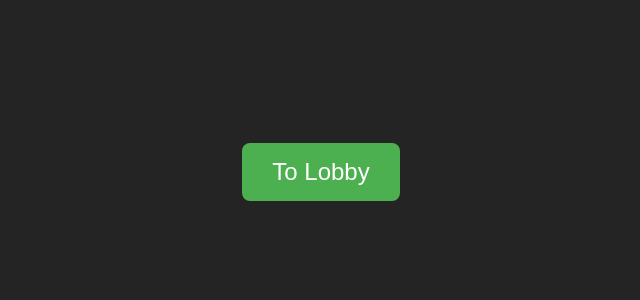
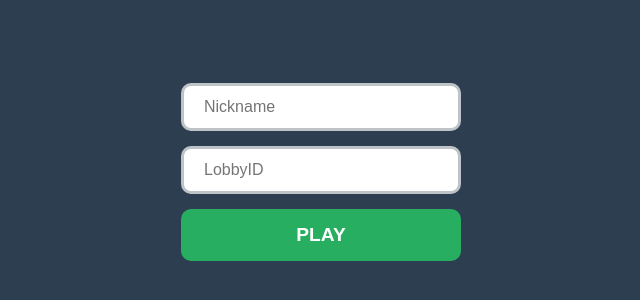
Before and after one commit to Loneox01/GarticTone, a React app in the folder Frontend/: page / in a window 1280 px wide. Shown: the part 228-528 px from the top of the page, without its empty margins (319-959 px from the left). Built offline with nearby package versions, Linux system fonts and the light colour scheme; the HTML template or start-up script is replaced by a standard one.

Commit message:
socket and lobbying updated. internal dict serves temporary user database

```diff
--- a/Frontend/src/App.tsx
+++ b/Frontend/src/App.tsx
@@ -7,34 +7,67 @@ import Game from './screens/GameScreen';
 function App() {
 
     const [view, setView] = useState<'home' | 'lobby'>('home');
+    const [nickname, setNickname] = useState('');
+    const [roomCode, setRoomCode] = useState('');
+    const [players, setPlayers] = useState<string[]>([]);
+    const [error, setError] = useState<string | null>(null);
 
+    // frontend PASSIVE LISTENER
     useEffect(() => {
-        socket.on("user_joined", (data) => {
-            console.log("New player in the lobby:", data.user);
+        socket.on("lobby_joined", (data) => {
+            setRoomCode(data.lobby);
+            setPlayers(data.players);
+            setView('lobby'); // move rooms
+        });
+
+        socket.on("join_error", (data) => {
+            setError(data.message);
         });
 
         return () => {
-            socket.off("user_joined");
+            socket.off("lobby_joined");
+            socket.off("join_error");
         };
     }, []);
 
+    // frontend TRIGGER MESSENGER
+
     // SYNC: JOIN LOBBY
-    const goToLobby = () => {
-        socket.connect(); // opens the connection
-        socket.emit("join_lobby", { lobby: "MainRoom" });
-        setView('lobby');
+    const goToLobby = (nickname: string, lobbyId: string) => {
+        // global NN for frontend
+        setNickname(nickname);
+
+        // connect
+        if (!socket.connected) socket.connect();
+
+        // message to backend
+        socket.emit("join_lobby", {
+            user: nickname,
+            lobby: lobbyId
+        });
     };
 
     // SYNC: RETURN HOME
     const goToHome = () => {
-        socket.emit("leave_lobby", { lobby: "MainRoom" });
+        socket.emit("leave_lobby", {
+            lobby: roomCode,
+            user: nickname
+        });
         setView('home');
+        // Reset local room data
+        setRoomCode('');
+        setPlayers([]);
     };
+
+    // SYNC: ACTIVE LOBBY
+    socket.on("user_left", (data) => {
+        setPlayers(data.players);
+    });
 
     return (
         <div className="app-main">
             {view === 'home' ? (
-                <Home onStart={goToLobby} />
+                <Home onJoin={goToLobby} externalError={error} />
             ) : (
                 <Game onBack={goToHome} />
             )}
--- a/Frontend/src/screens/HomeScreen.tsx
+++ b/Frontend/src/screens/HomeScreen.tsx
@@ -1,14 +1,72 @@
 import '../styles/HomeScreen.css';
+import { useState, useEffect } from 'react'
 
 interface HomeProps {
-    onStart: () => void;
+    onJoin: (nickname: string, lobbyId: string) => void;
+    externalError: string | null;
 }
 
-const Home = ({ onStart }: HomeProps) => {
+const Home = ({ onJoin, externalError }: HomeProps) => {
+    const [nickname, setNickname] = useState('');
+    const [lobbyId, setLobbyId] = useState('');
+    const [placeholderNN, setPlaceholderNN] = useState('Nickname');
+    const [placeholderLID, setPlaceholderLID] = useState('LobbyID');
+    const [isShaking, setIsShaking] = useState(false);
+
+    const nnError = externalError === "NICKNAME_TAKEN" || (nickname === '');
+    const lidError = externalError === "LOBBY_NOT_FOUND";
+
+    useEffect(() => {
+        if (externalError) {
+
+            setIsShaking(true);
+            setTimeout(() => setIsShaking(false), 400);
+
+            if (externalError == "NICKNAME_TAKEN") {
+                // clear the nickname if it was taken
+                setNickname('');
+                setPlaceholderNN("Nickname taken, try another one."); // placeholder
+            }
+            else if (externalError === "LOBBY_NOT_FOUND") {
+                // input lobbyId not found
+                setLobbyId('');
+                setPlaceholderLID("Lobby not found."); // placeholder
+            }
+        }
+    }, [externalError]);
+
+    const handleJoin = () => {
+        if (nickname.trim() === '') {
+            setNickname('');
+            setPlaceholderNN('Please input a Nickname.');
+
+            setIsShaking(true);
+            setTimeout(() => setIsShaking(false), 400)
+            return;
+        }
+        onJoin(nickname, lobbyId);
+    };
+
     return (
         <div className="home-container">
-            <button onClick={onStart} className="btn-start">
-                To Lobby
+            <input
+                // NICKNAME INPUT BAR
+                className={`game-input ${isShaking && nnError ? 'error-shake' : ''}`} placeholder={placeholderNN}
+                value={nickname}
+                onChange={(e) => setNickname(e.target.value)}
+            />
+            <input
+                // LOBBYID INPUT BAR
+                className={`game-input ${isShaking && lidError ? 'error-shake' : ''}`} placeholder={placeholderLID}
+                value={lobbyId}
+                onChange={(e) => setLobbyId(e.target.value)}
+            />
+            <button
+                // START BUTTON
+                className="btn-start"
+                onClick={handleJoin}
+            >
+                PLAY
             </button>
         </div>
     );
--- a/Frontend/src/styles/HomeScreen.css
+++ b/Frontend/src/styles/HomeScreen.css
@@ -4,21 +4,85 @@
     align-items: center;
     justify-content: center;
     height: 100vh;
-    padding: 20px;
+    gap: 15px;
+    /* gap between inputs and button */
+    background-color: #2c3e50;
 }
 
+.game-input {
+    width: 280px;
+    padding: 12px 20px;
+    font-size: 1rem;
+    border: 3px solid #bdc3c7;
+    border-radius: 10px;
+    outline: none;
+    transition: all 0.2s ease;
+    background-color: white;
+}
+
+.game-input:focus {
+    border-color: #3498db;
+    box-shadow: 0 0 8px rgba(52, 152, 219, 0.5);
+}
+
+/* BUTTON DISABLE OPTION AVAILABLE IN FUTURE FOR NO NICKNAME */
 .btn-start {
-    padding: 15px 30px;
-    font-size: 1.5rem;
+    width: 280px;
+    padding: 15px;
+    font-size: 1.2rem;
+    font-weight: bold;
+    color: white;
+    background-color: #27ae60;
+    /* success green */
+    border: none;
+    border-radius: 10px;
     cursor: pointer;
-    background-color: #4CAF50;
-    color: white;
-    border: none;
-    border-radius: 8px;
+    text-transform: uppercase;
     transition: transform 0.1s, background-color 0.2s;
 }
 
-.btn-start:hover {
-    background-color: #45a049;
-    transform: scale(1.05);
+.btn-start:hover:not(:disabled) {
+    background-color: #239151;
+    transform: scale(1.02);
 }
+
+.btn-start:active:not(:disabled) {
+    transform: scale(0.98);
+}
+
+.btn-start:disabled {
+    background-color: #95a5a6;
+    cursor: not-allowed;
+    opacity: 0.7;
+}
+
+/* SHAKE ANIMATION (stolen from SPAGE) */
+@keyframes shake {
+
+    0%,
+    100% {
+        transform: translateX(0);
+    }
+
+    25% {
+        transform: translateX(-5px);
+    }
+
+    50% {
+        transform: translateX(5px);
+    }
+
+    75% {
+        transform: translateX(-5px);
+    }
+}
+
+.error-shake {
+    animation: shake 0.4s ease-in-out;
+    border: 3px solid #e74c3c;
+}
+
+.error-shake::placeholder {
+    /* placeholder text color change during shake */
+    color: #e74c3c;
+}
```
Also changed, not shown: 1 other file (tests, documents, lock files or other folders).
